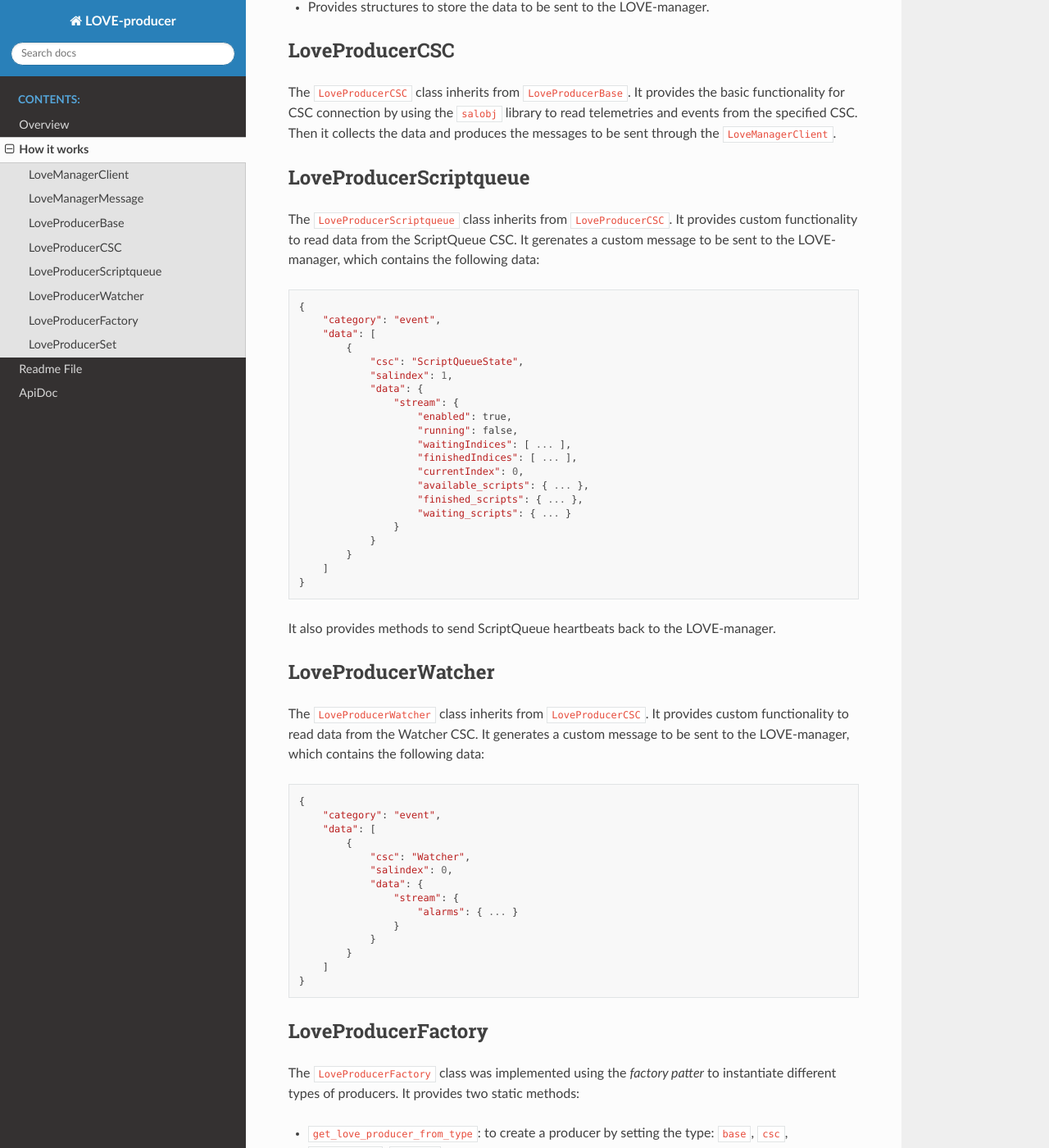
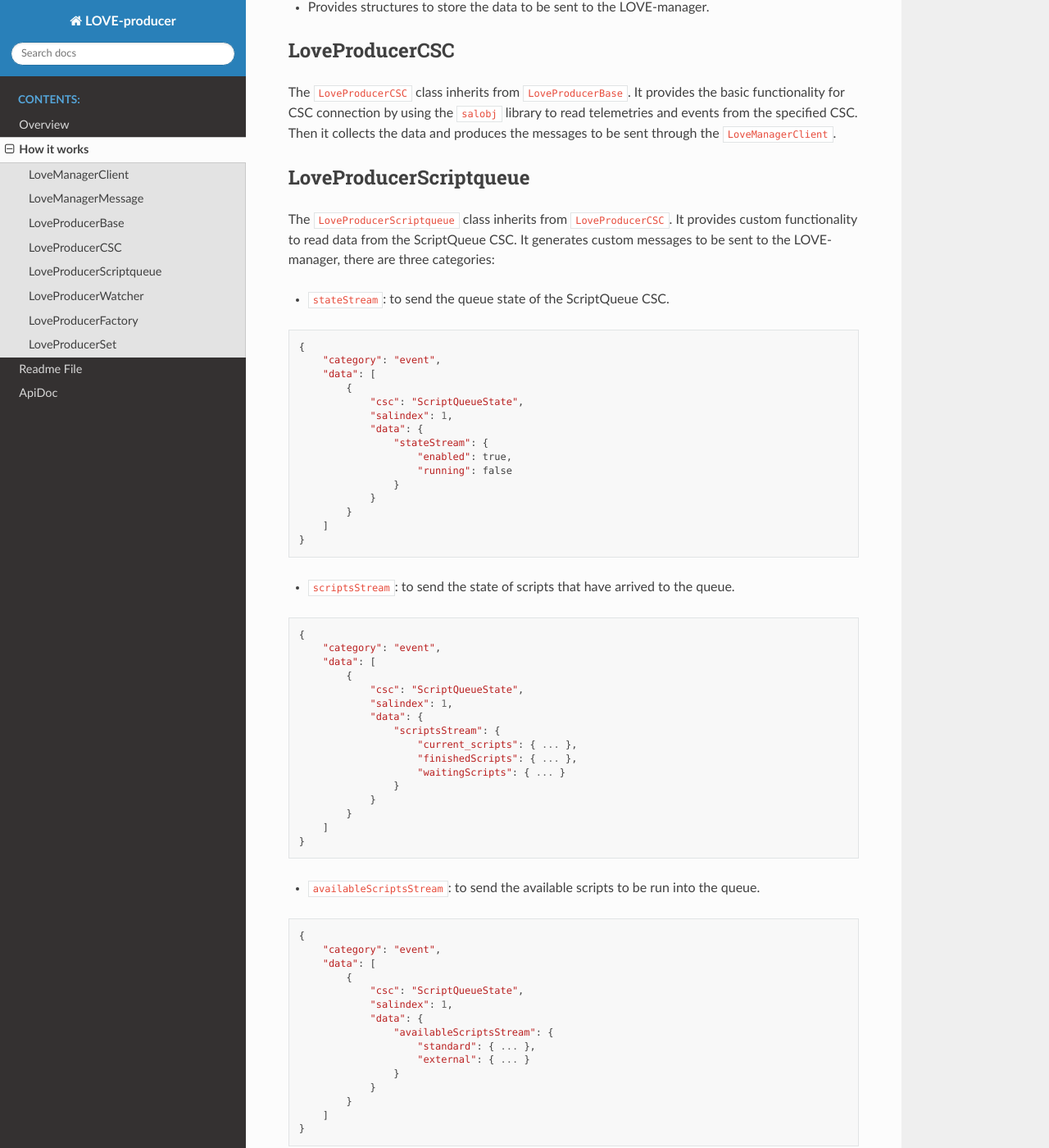
Before and after one commit to lsst-ts/LOVE-producer, a Sphinx documentation site: the page built from docsrc/source/modules/how_it_works.rst, in a window 1280 px wide and 1400 px high, scrolled down 1974 px. Shown: the whole window at 82% size. Built offline with Sphinx 7.4.7 and the Read the Docs theme 2.0.0, drawn with Linux system fonts in a browser that asks for light colours; some of the changed text lies outside the part shown.

Commit message:
Extend documentation

```diff
--- a/docsrc/source/modules/how_it_works.rst
+++ b/docsrc/source/modules/how_it_works.rst
@@ -106,7 +106,9 @@ LoveProducerScriptqueue
 
 The :code:`LoveProducerScriptqueue` class inherits from :code:`LoveProducerCSC`.
 It provides custom functionality to read data from the ScriptQueue CSC.
-It gerenates a custom message to be sent to the LOVE-manager, which contains the following data:
+It generates custom messages to be sent to the LOVE-manager, there are three categories:
+
+- :code:`stateStream`: to send the queue state of the ScriptQueue CSC.
 
 .. code-block::
 
@@ -117,22 +119,57 @@ It gerenates a custom message to be sent to the LOVE-manager, which contains the
                 "csc": "ScriptQueueState",
                 "salindex": 1,
                 "data": {
-                    "stream": {
+                    "stateStream": {
                         "enabled": true,
-                        "running": false,
-                        "waitingIndices": [ ... ],
-                        "finishedIndices": [ ... ],
-                        "currentIndex": 0,
-                        "available_scripts": { ... },
-                        "finished_scripts": { ... },
-                        "waiting_scripts": { ... }
+                        "running": false
                     }
                 }
             }
         ]
     }
 
-It also provides methods to send ScriptQueue heartbeats back to the LOVE-manager.
+- :code:`scriptsStream`: to send the state of scripts that have arrived to the queue.
+
+.. code-block::
+
+    {
+        "category": "event",
+        "data": [
+            {
+                "csc": "ScriptQueueState",
+                "salindex": 1,
+                "data": {
+                    "scriptsStream": {
+                        "current_scripts": { ... },
+                        "finishedScripts": { ... },
+                        "waitingScripts": { ... }
+                    }
+                }
+            }
+        ]
+    }
+
+- :code:`availableScriptsStream`: to send the available scripts to be run into the queue.
+
+.. code-block::
+
+    {
+        "category": "event",
+        "data": [
+            {
+                "csc": "ScriptQueueState",
+                "salindex": 1,
+                "data": {
+                    "availableScriptsStream": {
+                        "standard": { ... },
+                        "external": { ... }
+                    }
+                }
+            }
+        ]
+    }
+
+It also provides methods to send Heartbeats and LogMessages data for specific Scripts.
 
 LoveProducerWatcher
 ###################
```
